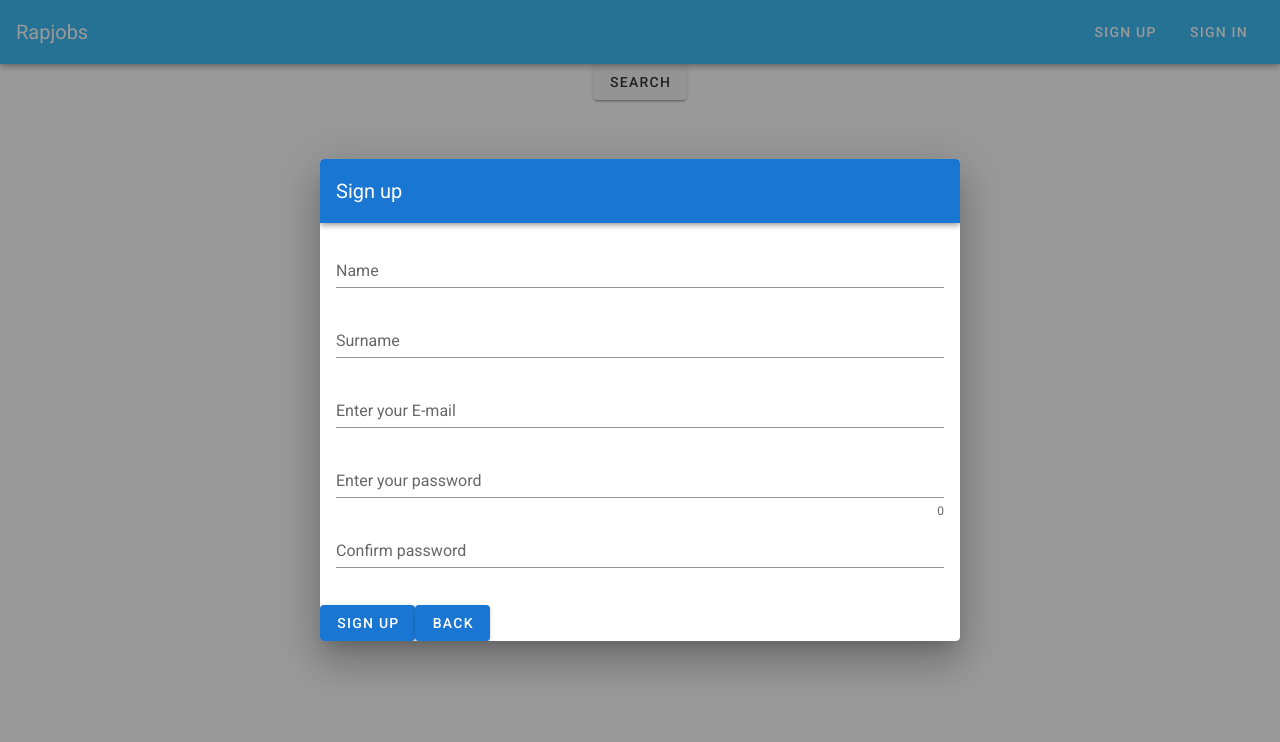
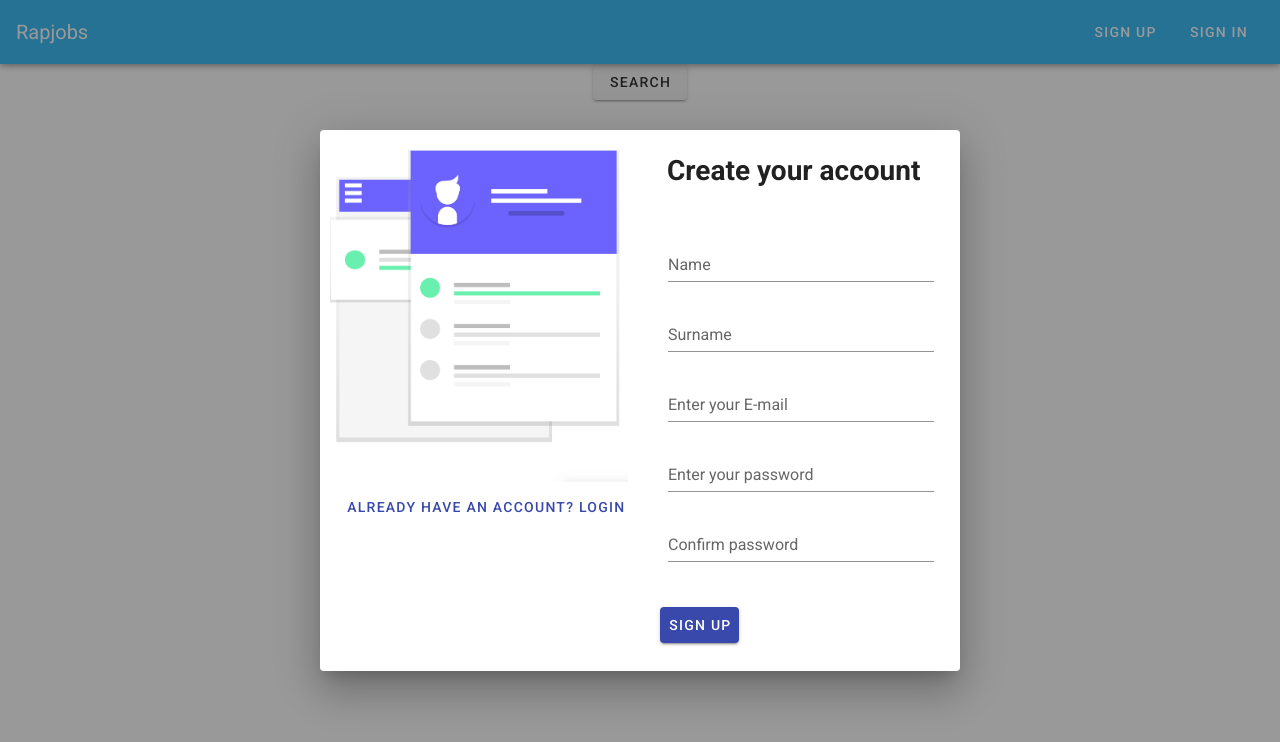
Before and after one commit to narcisabadea/RapJobs-Hipo-DevHack-Hackathon, a Vue app: page / in a window 1280 px wide. Both pictures are taken after a click on the button "SIGN UP". Shown: the top 742 px of the page. Built offline with nearby package versions, Linux system fonts and the light colour scheme; no server answers; the database is empty.

Commit message:
signup dialog style

```diff
--- a/src/App.vue
+++ b/src/App.vue
@@ -53,12 +53,24 @@
     </v-main>
 
     <v-dialog v-model="dialogSignUp" max-width="50%">
-      <v-layout align-center justify-center>
-        <v-flex>
-          <v-card class="elevation-12">
-            <v-toolbar dark color="primary">
-              <v-toolbar-title>Sign up</v-toolbar-title>
-            </v-toolbar>
+      <v-card class="elevation-0">
+        <v-row class="container-style">
+          <v-col cols="12" sm="6" align="center" justify="space-between">
+            <img src="./assets/signup.png" style="width: 100%;" />
+            <v-btn
+              text
+              color="indigo darken-1"
+              type="submit"
+              @click="openSignInDialog"
+            >
+              Already have an account? Login
+            </v-btn>
+          </v-col>
+
+          <v-col cols="12" sm="6">
+            <div class="signup-text">
+              Create your account
+            </div>
             <v-card-text>
               <v-form>
                 <v-text-field
@@ -86,7 +98,6 @@
                   :append-icon-cb="() => (e1 = !e1)"
                   :type="e1 ? 'password' : 'text'"
                   :rules="[rules.required]"
-                  counter
                 >
                 </v-text-field>
                 <v-text-field
@@ -99,15 +110,14 @@
                 </v-text-field>
               </v-form>
             </v-card-text>
-            <v-btn color="primary" type="submit" @click="userSignUp"
-              >Sign Up</v-btn
-            >
-            <v-btn color="primary" type="submit" @click="dialogSignUp = false"
-              >Back</v-btn
-            >
-          </v-card>
-        </v-flex>
-      </v-layout>
+            <v-card-actions>
+              <v-btn color="indigo darken-1 white--text" type="submit" @click="userSignUp"
+                >Sign Up</v-btn
+              >
+            </v-card-actions>
+          </v-col>
+        </v-row>
+      </v-card>
     </v-dialog>
 
     <v-dialog v-model="dialogSignIn" max-width="50%">
@@ -115,8 +125,12 @@
         <v-row class="container-style">
           <v-col cols="12" sm="6" align="center" justify="space-around">
             <img src="./assets/login.png" style="width: 100%" />
-            <v-btn text  color="indigo darken-1"
-                type="submit"  @click="openSignUpDialog">
+            <v-btn
+              text
+              color="indigo darken-1"
+              type="submit"
+              @click="openSignUpDialog"
+            >
               Create an account
             </v-btn>
           </v-col>
@@ -125,8 +139,7 @@
               Login
             </div>
             <v-card-text>
-              <v-text-field v-model="email" label="Email">
-              </v-text-field>
+              <v-text-field v-model="email" label="Email"> </v-text-field>
               <v-text-field
                 v-model="password"
                 label="Password"
@@ -137,7 +150,7 @@
               </v-text-field>
             </v-card-text>
             <v-card-actions>
-              <v-btn color="indigo darken-1 white--text" @click="userSignin" >
+              <v-btn color="indigo darken-1 white--text" @click="userSignin">
                 Login
               </v-btn>
             </v-card-actions>
@@ -269,10 +282,14 @@ export default {
       });
       this.dialogSignUp = false;
     },
-    openSignUpDialog(){
+    openSignUpDialog() {
       this.dialogSignUp = true;
-      this.dialogSignIn = false
-    }
+      this.dialogSignIn = false;
+    },
+    openSignInDialog() {
+      this.dialogSignIn = true;
+      this.dialogSignUp = false;
+    },
   },
   name: "App",
   created() {
@@ -362,4 +379,10 @@ html {
 .container-style {
   padding: 20px 10px 20px 10px;
 }
+.signup-text {
+  font-weight: bold;
+  font-size: 28px;
+  margin-left: 15px;
+  margin-bottom: 25px;
+}
 </style>
```
Also changed, not shown: src/assets/signup.png (added).
